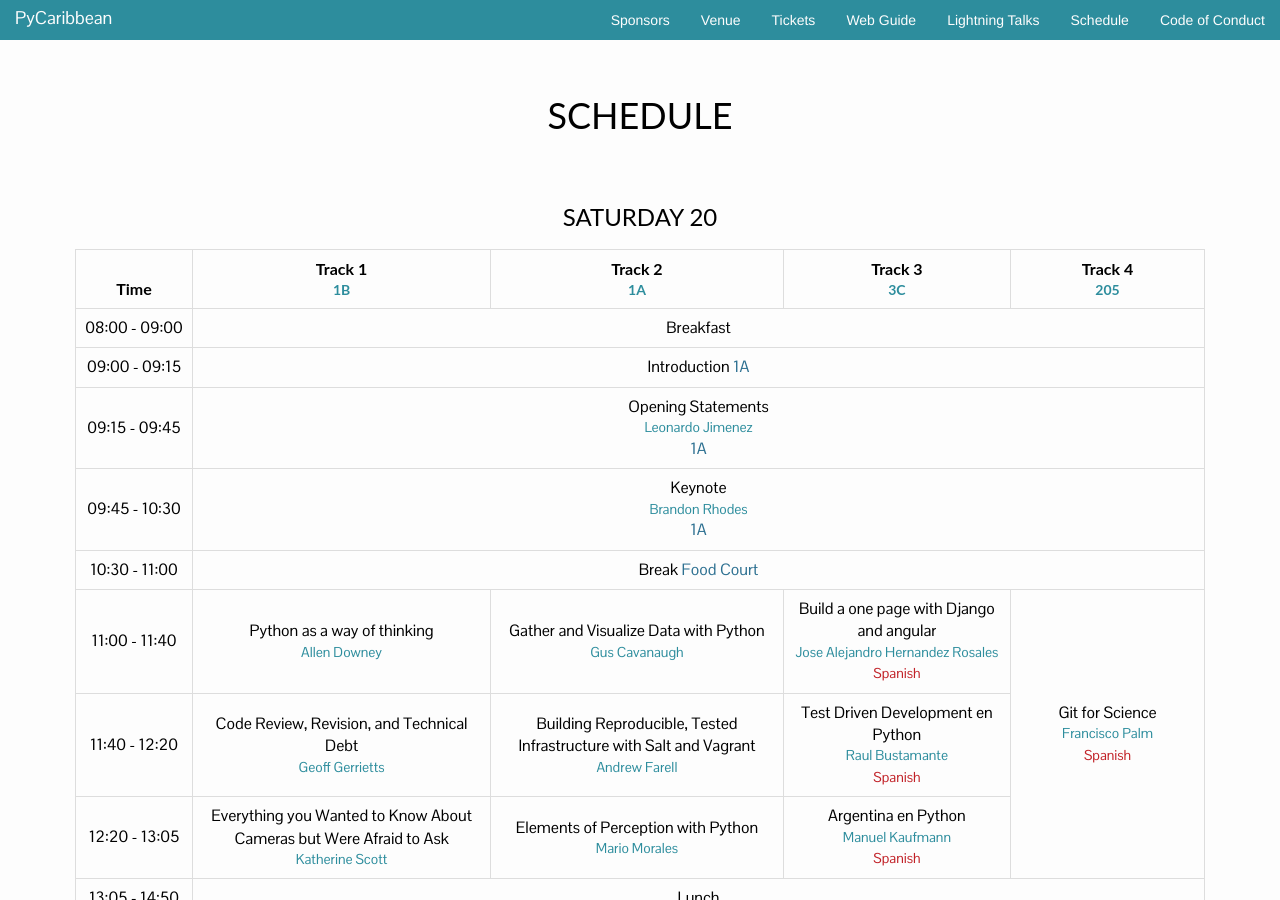
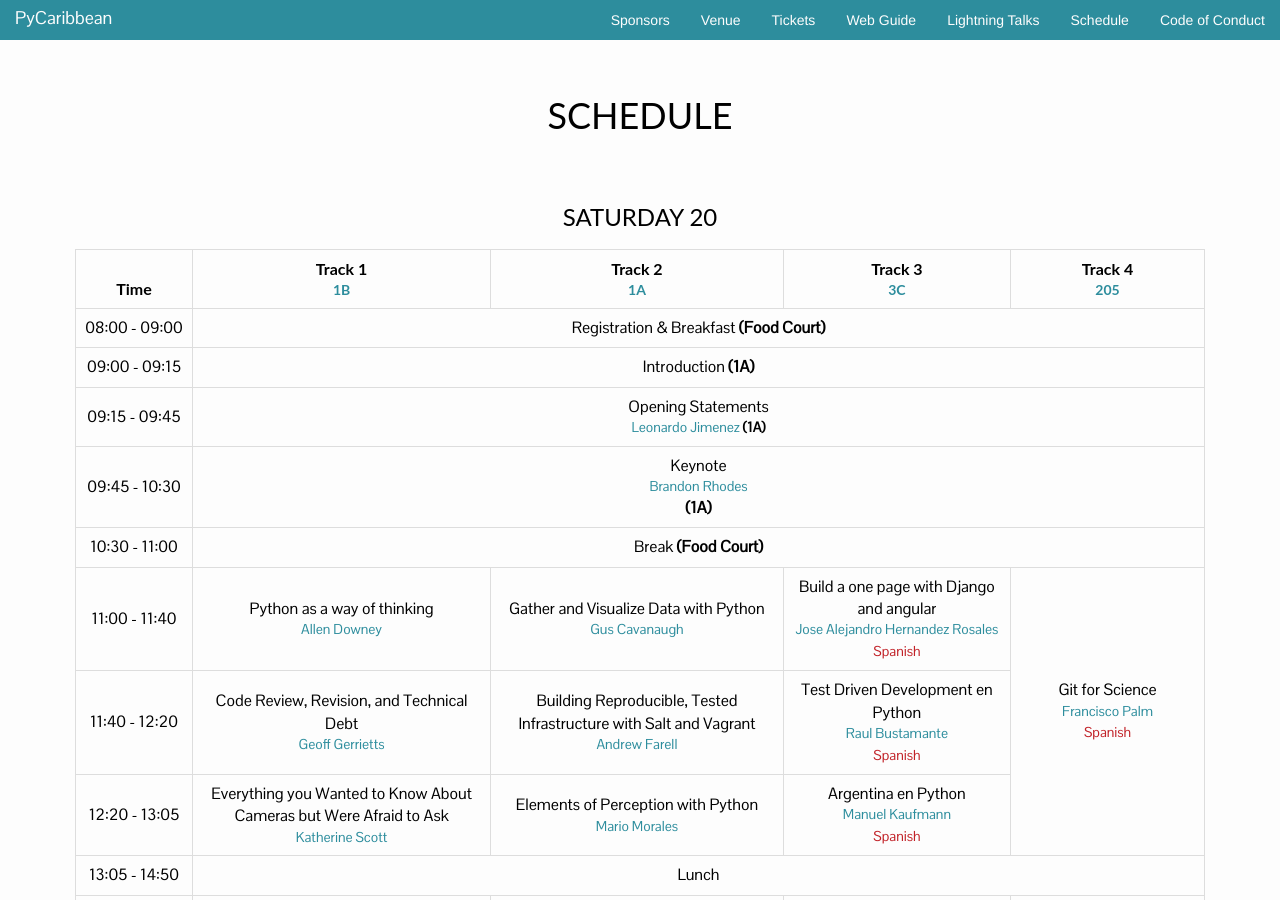
Before and after one commit to pycaribbean/pycaribbean.github.io, a Jekyll site: the page built from schedule.html, in a window 1280 px wide and 900 px high. Built offline with Jekyll 4.4.1, drawn with Linux system fonts in a browser that asks for light colours; nearby versions of some CDN libraries; library files that are not in the unit come from our copies.

Commit message:
Update schedule.html

```diff
--- a/schedule.html
+++ b/schedule.html
@@ -21,23 +21,23 @@ layout: page
           <tbody>
             <tr>
               <td class="time">08:00 - 09:00</td>
-              <td colspan="4">Breakfast</td>
+              <td colspan="4">Registration & Breakfast <b>(Food Court)</b></td>
             </tr>
             <tr>
               <td class="time">09:00 - 09:15</td>
-              <td colspan="4">Introduction <span class="uk-text-primary">1A</span></td>
+              <td colspan="4">Introduction <b>(1A)</b></td>
             </tr>
             <tr>
               <td class="time">09:15 - 09:45</td>
-              <td colspan="4">Opening Statements <span class="speaker">Leonardo Jimenez</span><span class="uk-text-primary">1A</span></td>
+              <td colspan="4">Opening Statements <span class="speaker">Leonardo Jimenez <b>(1A)</b></span></td>
             </tr>
             <tr>
               <td class="time">09:45 - 10:30</td>
-              <td colspan="4">Keynote <span class="speaker">Brandon Rhodes</span><span class="uk-text-primary">1A</span></td>
+              <td colspan="4">Keynote <span class="speaker">Brandon Rhodes</span><b>(1A)</b></td>
             </tr>
             <tr>
               <td class="time">10:30 - 11:00</td>
-              <td colspan="4">Break <span class="uk-text-primary">Food Court</span></td>
+              <td colspan="4">Break <b>(Food Court)</b></td>
             </tr>
               <tr>
                 <td class="time">11:00 - 11:40</td>
```
